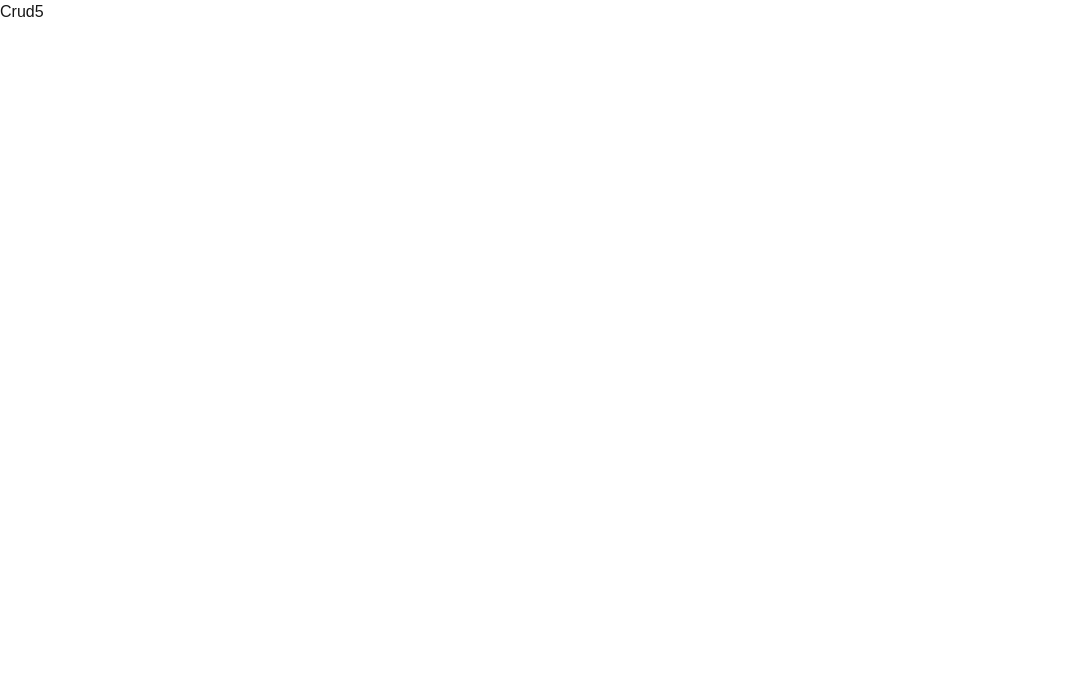
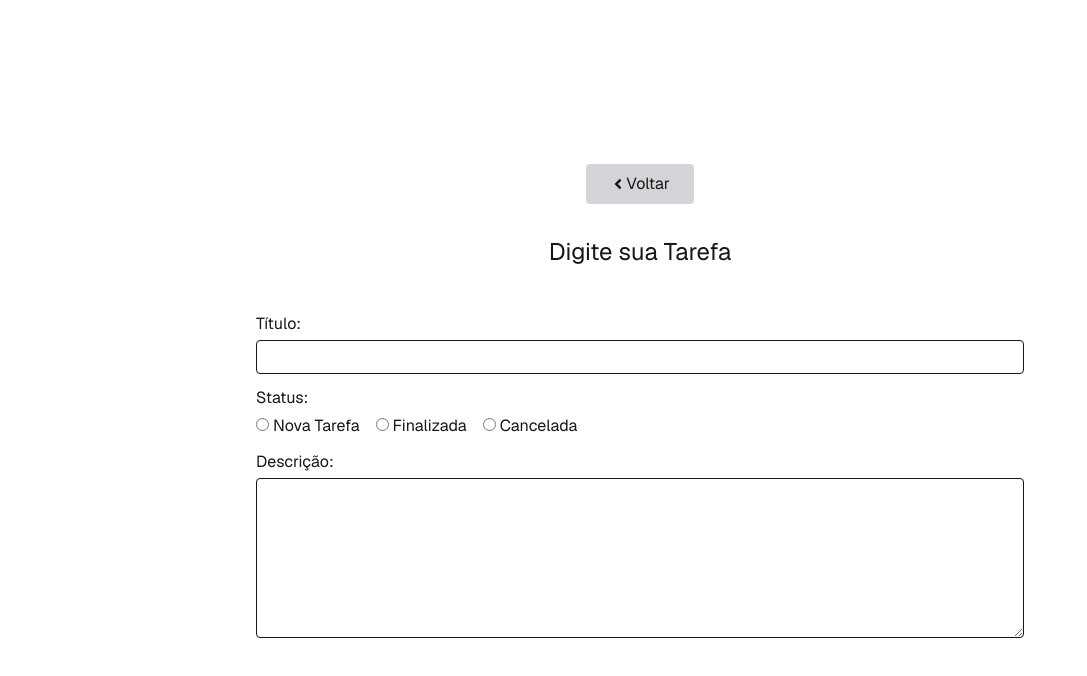
Before and after one commit to leonardohernandesq/cruds, a Next.js app: page /crud5 in a window 1280 px wide. Shown: the top 676 px of the page, without its empty margins (0-1087 px from the left). Built offline with nearby package versions, Linux system fonts and the light colour scheme.

Commit message:
resolve and fix crud 2 and create structure about other cruds

```diff
--- a/package.json
+++ b/package.json
@@ -9,10 +9,12 @@
     "lint": "next lint"
   },
   "dependencies": {
+    "@types/react-window": "^1.8.8",
     "next": "15.4.2",
     "react": "19.1.0",
     "react-dom": "19.1.0",
-    "react-icons": "^5.5.0"
+    "react-icons": "^5.5.0",
+    "react-window": "^1.8.11"
   },
   "devDependencies": {
     "@eslint/eslintrc": "^3",
--- a/src/app/crud2/page.tsx
+++ b/src/app/crud2/page.tsx
@@ -12,6 +12,7 @@ const Crud2 = () => {
     - Objetivo: Aprender a utilizar useReducer para gerenciar estado complexo com ações.
     - Desafio: Definir e organizar bem os tipos de ação no reducer (ADD, EDIT, DELETE).
     - Ferramenta: useReducer
+    - Usar MAP
   */
 
   interface IProduct {
@@ -26,26 +27,48 @@ const Crud2 = () => {
     | { type: 'DELETE_PRODUCT'; payload: number }
     | { type: 'EDIT_PRODUCT'; payload: IProduct };
 
-  const reducer = (state: IProduct[], action: Action): IProduct[] => {
+const generateInitialProducts = (): Map<number, IProduct> => {
+  const map = new Map<number, IProduct>();
+  for (let i = 1; i <= 100; i++) {
+    map.set(i, {
+      id: i,
+      name: `Produto ${i}`,
+      price: (Math.random() * 100).toFixed(2),
+      category: `Categoria ${i % 10}`,
+    });
+  }
+  return map;
+};
+
+const reducer = (state: Map<number, IProduct>, action: Action): Map<number, IProduct> => {
+    const newState = new Map(state);
+
     switch (action.type) {
       case 'ADD_PRODUCT':
-        return [...state, { ...action.payload, id: Date.now() }];
+        const id = Date.now();
+        newState.set(id, { ...action.payload, id })
+        return newState;
       case 'DELETE_PRODUCT':
-        return state.filter(p => p.id !== action.payload)
+        newState.delete(action.payload);
+        return newState;
       case 'EDIT_PRODUCT':
-        return state.map((product) => product.id === action.payload.id ? action.payload : product);
+        newState.set(action.payload.id!, action.payload)
+        return newState;
       default:
-        return state;
+        return newState;
     }
   }
 
   const router = useRouter();
   const [form, setForm] = useState<IProduct>({ id: undefined, name: '', price: '', category: '' })
-  const [products, dispatch] = useReducer(reducer, []);
-
+  const [products, dispatch] = useReducer(reducer, undefined, generateInitialProducts);
 
   const handleSubmit = (e: FormEvent<HTMLFormElement>) => {
     e.preventDefault();
+
+    if(!form.name || !form.price || !form.category){
+      return window.alert('Preencha os campos corretamente');
+    }
 
     if (form.id) {
       dispatch({ type: 'EDIT_PRODUCT', payload: form });
@@ -89,7 +112,7 @@ const Crud2 = () => {
             <strong className='border w-full flex justify-center'>Actions</strong>
           </div>
           {
-            products.map((product) => (
+            Array.from(products.values()).map((product) => (
               <div className='flex justify-between' key={product.id}>
                 <div className='border flex w-full justify-center'>{product.name}</div>
                 <div className='border flex w-full justify-center'>R$ {product.price}</div>
--- a/src/app/crud3/page.tsx
+++ b/src/app/crud3/page.tsx
@@ -1,4 +1,8 @@
+'use client'
+
+import { useRouter } from 'next/navigation';
 import React from 'react'
+import { FaAngleLeft } from 'react-icons/fa';
 
 const Crud3 = () => {
    /*
@@ -8,9 +12,26 @@ const Crud3 = () => {
     - Desafio: Integrar useState com useEffect para carregar e salvar os dados automaticamente.
     - Ferramenta: useState + useEffect
   */
+  const router = useRouter();
+  return (
+    <div className="font-sans grid grid-rows-[20px_1fr_20px] items-center justify-items-center min-h-screen p-8 pb-20 gap-16 sm:p-20">
+      <main className="flex flex-col gap-[32px] row-start-2 items-center max-w-3xl w-full">
+        <button className='flex items-center bg-zinc-300 py-2 px-6 rounded-sm' onClick={() => router.back()}> <FaAngleLeft/> Voltar</button>
 
-  return (
-    <div>Crud3</div>
+        <h1 className='text-2xl'>Digite seu post</h1>
+        <form className='w-full'>
+          <div className='flex flex-col gap-1 my-3'>
+            <label htmlFor="name">Título do Post: </label>
+            <input name='name' className='border rounded-sm py-1 px-3' type="text" />
+          </div>
+
+          <div className='flex flex-col gap-1 my-3'>
+            <label htmlFor="name">Conteúdo: </label>
+            <textarea name="content" id="content" cols={20} className='border rounded-sm py-1 px-3 h-40'></textarea>
+          </div>
+        </form>
+      </main>
+    </div>
   )
 }
 
--- a/src/app/crud4/page.tsx
+++ b/src/app/crud4/page.tsx
@@ -1,6 +1,11 @@
+'use client'
+
+import { useRouter } from 'next/navigation'
 import React from 'react'
+import { FaAngleLeft } from 'react-icons/fa'
 
 const Crud4 = () => {
+  const router = useRouter();
    /*
     4. CRUD de Tarefas
     - Campos: título, descrição, status (ex: pendente, concluído)
@@ -9,7 +14,42 @@ const Crud4 = () => {
     - Ferramenta: React Context
   */
   return (
-    <div>Crud4</div>
+    <div className="font-sans grid grid-rows-[20px_1fr_20px] items-center justify-items-center min-h-screen p-8 pb-20 gap-16 sm:p-20">
+      <main className="flex flex-col gap-[32px] row-start-2 items-center max-w-3xl w-full">
+        <button className='flex items-center bg-zinc-300 py-2 px-6 rounded-sm' onClick={() => router.back()}> <FaAngleLeft/> Voltar</button>
+
+        <h1 className='text-2xl'>Digite sua Tarefa</h1>
+        <form className='w-full'>
+          <div className='flex flex-col gap-1 my-3'>
+            <label htmlFor="name">Título: </label>
+            <input name='name' className='border rounded-sm py-1 px-3' type="text" />
+          </div>
+
+          <div className='flex flex-col gap-1 my-3'>
+            <label >Status: </label>
+            <div className='flex gap-4'>
+              <div>
+                <input type='radio' name="status" id="nova_tarefa" />
+                <label className='ml-1' htmlFor="nova_tarefa">Nova Tarefa</label>
+              </div>
+              <div>
+                <input type='radio' name="status" id="finalizada" />
+                <label className='ml-1' htmlFor="finalizada">Finalizada</label>
+              </div>
+              <div>
+                <input type='radio' name="status" id="cancelada" />
+                <label className='ml-1' htmlFor="cancelada">Cancelada</label>
+              </div>
+            </div>
+          </div>
+
+          <div className='flex flex-col gap-1 my-3'>
+            <label htmlFor="name">Descrição: </label>
+            <textarea name="content" id="content" cols={20} className='border rounded-sm py-1 px-3 h-40'></textarea>
+          </div>
+        </form>
+      </main>
+    </div>
   )
 }
 
--- a/src/app/crud5/page.tsx
+++ b/src/app/crud5/page.tsx
@@ -1,15 +1,55 @@
+'use client'
+
+import { useRouter } from 'next/navigation'
 import React from 'react'
+import { FaAngleLeft } from 'react-icons/fa'
 
 const Crud5 = () => {
+  const router = useRouter();
    /*
-    5. CRUD de Filmes
-    - Campos: nome, nota, gênero
-    - Objetivo: Trabalhar com UI dinâmica, especialmente com um modal para edição.
-    - Desafio: Controlar a abertura e fechamento do modal, além da edição de dados dentro dele.
-    - Ferramenta: Zustand ou useReducer
+    4. CRUD de Tarefas
+    - Campos: título, descrição, status (ex: pendente, concluído)
+    - Objetivo: Compartilhar estado entre componentes com Context e permitir filtro por status.
+    - Desafio: Criar o Contexto, Provider e consumir os dados corretamente em diferentes componentes.
+    - Ferramenta: React Context
   */
   return (
-    <div>Crud5</div>
+    <div className="font-sans grid grid-rows-[20px_1fr_20px] items-center justify-items-center min-h-screen p-8 pb-20 gap-16 sm:p-20">
+      <main className="flex flex-col gap-[32px] row-start-2 items-center max-w-3xl w-full">
+        <button className='flex items-center bg-zinc-300 py-2 px-6 rounded-sm' onClick={() => router.back()}> <FaAngleLeft/> Voltar</button>
+
+        <h1 className='text-2xl'>Digite sua Tarefa</h1>
+        <form className='w-full'>
+          <div className='flex flex-col gap-1 my-3'>
+            <label htmlFor="name">Título: </label>
+            <input name='name' className='border rounded-sm py-1 px-3' type="text" />
+          </div>
+
+          <div className='flex flex-col gap-1 my-3'>
+            <label >Status: </label>
+            <div className='flex gap-4'>
+              <div>
+                <input type='radio' name="status" id="nova_tarefa" />
+                <label className='ml-1' htmlFor="nova_tarefa">Nova Tarefa</label>
+              </div>
+              <div>
+                <input type='radio' name="status" id="finalizada" />
+                <label className='ml-1' htmlFor="finalizada">Finalizada</label>
+              </div>
+              <div>
+                <input type='radio' name="status" id="cancelada" />
+                <label className='ml-1' htmlFor="cancelada">Cancelada</label>
+              </div>
+            </div>
+          </div>
+
+          <div className='flex flex-col gap-1 my-3'>
+            <label htmlFor="name">Descrição: </label>
+            <textarea name="content" id="content" cols={20} className='border rounded-sm py-1 px-3 h-40'></textarea>
+          </div>
+        </form>
+      </main>
+    </div>
   )
 }
 
```
Also changed, not shown: 2 other files (tests, documents, lock files or other folders).
